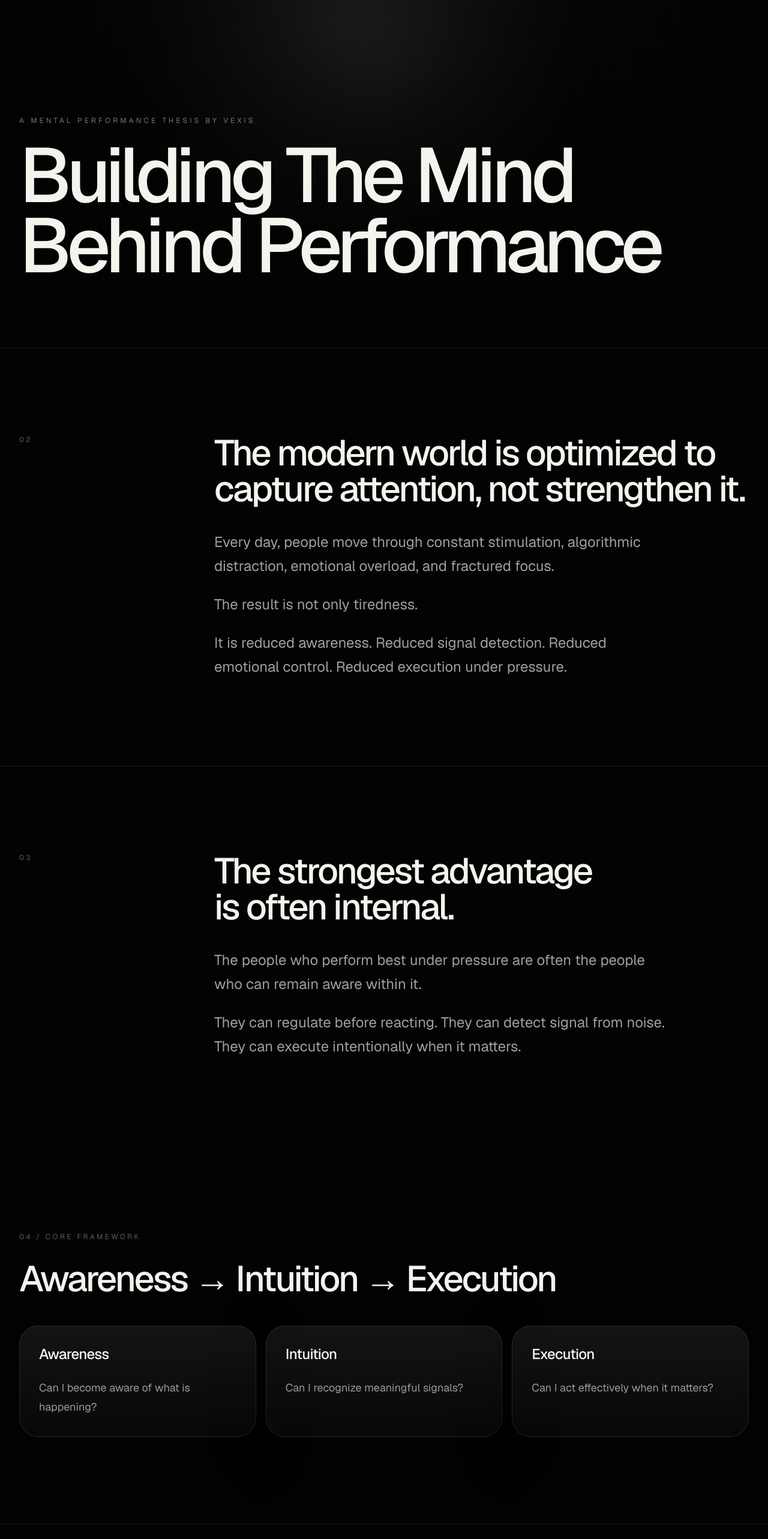
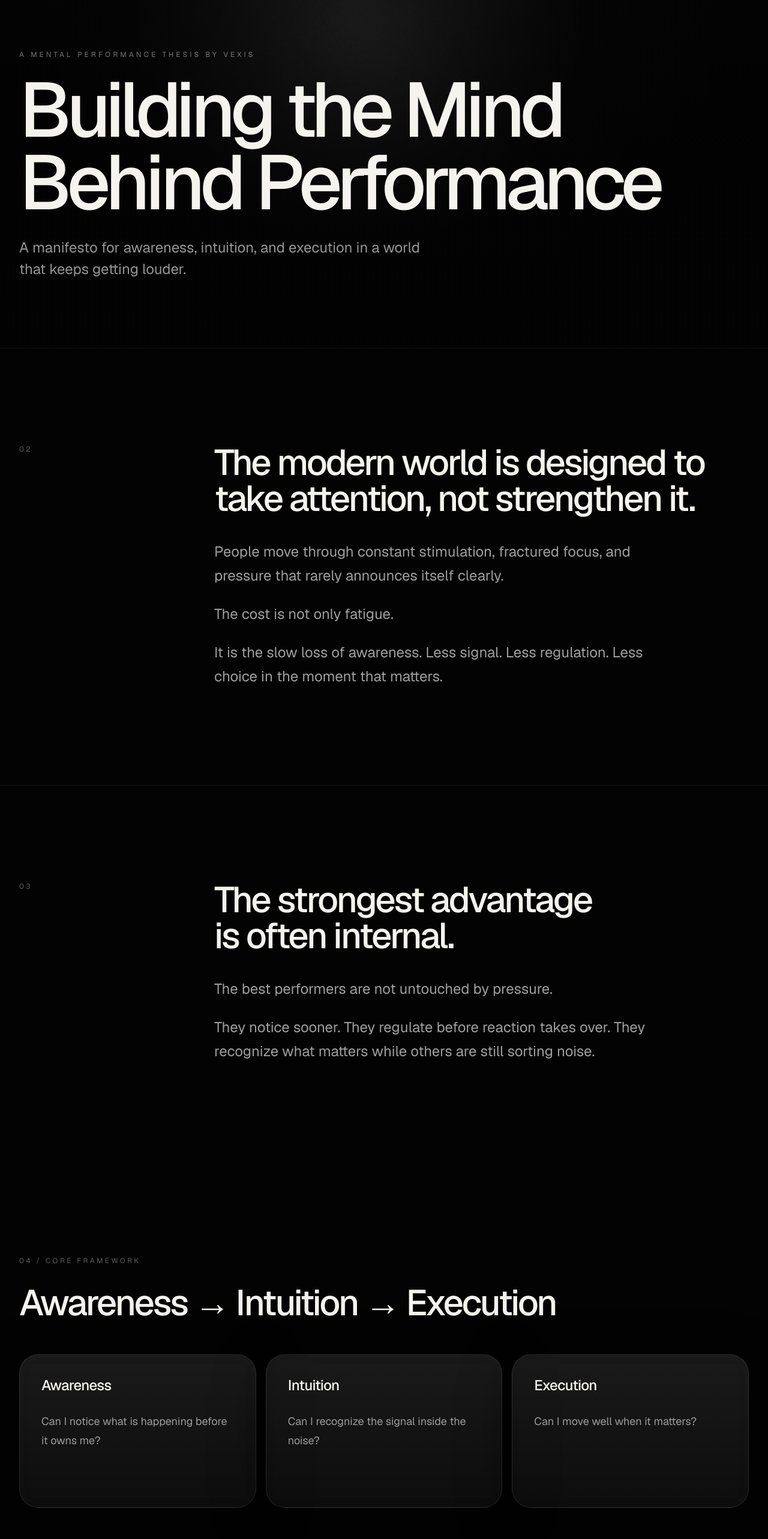
Before and after one commit to pollorenzo-pixel/Landing_curiosty, a Next.js app: page /whitepaper in a window 1280 px wide. Shown: the part 220-2786 px from the top of the page at 60% size. Built offline with nearby package versions, Linux system fonts and the light colour scheme.

Commit message:
Polish VEXIS manifesto experience

```diff
--- a/app/globals.css
+++ b/app/globals.css
@@ -19,6 +19,7 @@ html {
 
 body {
   min-height: 100vh;
+  overflow-x: hidden;
   margin: 0;
   background:
     radial-gradient(circle at 50% 0%, rgba(255, 255, 255, 0.09), transparent 32rem),
@@ -27,6 +28,11 @@ body {
   color: var(--foreground);
   font-family: var(--font-geist-sans), Arial, Helvetica, sans-serif;
   text-rendering: geometricPrecision;
+  font-feature-settings: "kern" 1, "liga" 1;
+}
+
+main > section {
+  scroll-margin-top: 4rem;
 }
 
 body::before {
@@ -69,6 +75,9 @@ body::before {
 
 .cinematic-border {
   border: 1px solid var(--hairline);
-  background: linear-gradient(180deg, rgba(255, 255, 255, 0.07), rgba(255, 255, 255, 0.025));
+  background:
+    linear-gradient(180deg, rgba(255, 255, 255, 0.075), rgba(255, 255, 255, 0.024)),
+    rgba(255, 255, 255, 0.018);
   box-shadow: 0 24px 90px rgba(0, 0, 0, 0.38);
+  backdrop-filter: blur(18px);
 }
--- a/app/layout.tsx
+++ b/app/layout.tsx
@@ -13,13 +13,13 @@ const geistMono = Geist_Mono({
 });
 
 export const metadata: Metadata = {
-  title: "VEXIS — Building The Mind Behind Performance",
+  title: "VEXIS — Building the Mind Behind Performance",
   description:
-    "A cinematic mental performance thesis for awareness, intuition, and execution.",
+    "A mental performance thesis for awareness, intuition, and execution under pressure.",
   openGraph: {
-    title: "VEXIS — Building The Mind Behind Performance",
+    title: "VEXIS — Building the Mind Behind Performance",
     description:
-      "Mental performance is becoming essential infrastructure.",
+      "Attention is becoming the rarest human resource.",
     type: "website",
   },
 };
--- a/app/page.tsx
+++ b/app/page.tsx
@@ -6,15 +6,15 @@ import { WaitlistForm } from "@/components/WaitlistForm";
 const framework = [
   {
     title: "Awareness",
-    lines: ["Attention control.", "Emotional regulation.", "Mental stability."],
+    lines: ["Notice what is happening.", "Stay with pressure.", "Return before reacting."],
   },
   {
     title: "Intuition",
-    lines: ["Signal detection.", "Pattern recognition.", "Situational awareness."],
+    lines: ["Sense the signal.", "Read the pattern.", "Trust what becomes clear."],
   },
   {
     title: "Execution",
-    lines: ["Focus under pressure.", "Decision clarity.", "Performance consistency."],
+    lines: ["Move with focus.", "Decide under weight.", "Perform without losing yourself."],
   },
 ];
 
@@ -29,13 +29,13 @@ export default function Home() {
           <p className="mb-7 text-xs uppercase tracking-[0.34em] text-white/45">
             A VEXIS Mental Performance Thesis
           </p>
-          <h1 className="mx-auto max-w-5xl text-balance text-5xl font-medium tracking-[-0.06em] sm:text-7xl lg:text-8xl">
-            Building The Mind Behind Performance
+          <h1 className="mx-auto max-w-5xl text-balance text-5xl font-medium leading-[0.96] tracking-[-0.06em] sm:text-7xl lg:text-8xl">
+            Building the Mind Behind Performance
           </h1>
           <p className="mx-auto mt-7 max-w-2xl text-pretty text-lg leading-8 text-white/62 sm:text-xl">
-            Mental performance is becoming essential infrastructure.
+            Attention is becoming the rarest human resource.
           </p>
-          <div className="mt-10 flex flex-col items-center justify-center gap-3 sm:flex-row">
+          <div className="mt-11 flex flex-col items-center justify-center gap-3 sm:flex-row">
             <a
               href="#waitlist"
               className="rounded-full bg-vexis-stone px-7 py-4 text-sm font-medium text-vexis-black transition hover:bg-white"
@@ -52,51 +52,54 @@ export default function Home() {
         </Reveal>
       </section>
 
-      <section className="px-5 py-28 sm:px-8 sm:py-36">
+      <section className="border-t border-white/[0.06] px-5 py-28 sm:px-8 sm:py-40">
         <Reveal className="mx-auto grid max-w-6xl gap-12 lg:grid-cols-[0.85fr_1.15fr] lg:items-start">
           <p className="text-xs uppercase tracking-[0.28em] text-white/35">Opening thesis</p>
           <div className="space-y-10 text-3xl font-medium leading-[1.12] tracking-[-0.04em] text-white/88 sm:text-5xl">
             <p>
-              Modern humans are physically connected,
-              <br /> but mentally fragmented.
+              Modern humans are always connected,
+              <br /> and often hard to reach.
             </p>
             <div className="space-y-3 text-xl leading-8 tracking-[-0.02em] text-white/55 sm:text-2xl sm:leading-9">
-              <p>Attention is collapsing.</p>
-              <p>Emotional reactivity is rising.</p>
-              <p>Information is everywhere.</p>
+              <p>Attention is pulled apart.</p>
+              <p>Pressure arrives faster.</p>
+              <p>Noise keeps getting louder.</p>
               <p>Clarity is becoming rare.</p>
             </div>
             <div className="space-y-7 text-2xl leading-9 text-white/75 sm:text-4xl sm:leading-tight">
-              <p>Most people train their bodies.</p>
+              <p>Most people train the body.</p>
               <p>
-                Very few train the system behind: perception, emotion, decision making,
-                and execution.
+                Fewer train the place performance actually begins: perception, emotion,
+                decision, and action.
               </p>
-              <p>VEXIS exists to help build the mind behind performance.</p>
+              <p>VEXIS exists to build the mind behind performance.</p>
             </div>
           </div>
         </Reveal>
       </section>
 
-      <section id="framework" className="px-5 py-24 sm:px-8 sm:py-32">
+      <section id="framework" className="px-5 py-24 sm:px-8 sm:py-36">
         <div className="mx-auto max-w-7xl">
           <Reveal>
+            <p className="mb-6 text-xs uppercase tracking-[0.28em] text-white/35">
+              The internal sequence
+            </p>
             <h2 className="text-balance text-4xl font-medium tracking-[-0.05em] sm:text-6xl">
               Awareness → Intuition → Execution
             </h2>
           </Reveal>
-          <div className="mt-12 grid gap-4 md:grid-cols-3">
+          <div className="mt-14 grid gap-4 md:grid-cols-3">
             {framework.map((item, index) => (
               <Reveal
                 key={item.title}
                 delay={index * 0.08}
-                className="cinematic-border rounded-[2rem] p-7 sm:p-9"
+                className="cinematic-border min-h-72 rounded-[2rem] p-7 sm:p-9"
               >
                 <p className="mb-14 text-xs uppercase tracking-[0.28em] text-white/35">
                   0{index + 1}
                 </p>
                 <h3 className="text-2xl font-medium tracking-[-0.03em]">{item.title}</h3>
-                <div className="mt-6 space-y-2 text-lg leading-7 text-white/58">
+                <div className="mt-7 space-y-3 text-lg leading-7 text-white/58">
                   {item.lines.map((line) => (
                     <p key={line}>{line}</p>
                   ))}
@@ -107,11 +110,14 @@ export default function Home() {
         </div>
       </section>
 
-      <section id="waitlist" className="px-5 py-28 text-center sm:px-8 sm:py-36">
+      <section id="waitlist" className="px-5 py-28 text-center sm:px-8 sm:py-40">
         <Reveal className="mx-auto max-w-4xl">
           <h2 className="text-balance text-4xl font-medium tracking-[-0.05em] sm:text-6xl">
-            Mental performance is becoming trainable.
+            The mind behind performance can be trained.
           </h2>
+          <p className="mx-auto mt-7 max-w-2xl text-lg leading-8 text-white/55 sm:text-xl">
+            A quieter kind of advantage. Built from the inside out.
+          </p>
           <WaitlistForm source="landing-final-cta" />
           <Link
             href="/whitepaper"
--- a/app/whitepaper/page.tsx
+++ b/app/whitepaper/page.tsx
@@ -5,62 +5,62 @@ import { WaitlistForm } from "@/components/WaitlistForm";
 const chapters = [
   {
     eyebrow: "02",
-    heading: "The modern world is optimized to capture attention, not strengthen it.",
+    heading: "The modern world is designed to take attention, not strengthen it.",
     body: [
-      "Every day, people move through constant stimulation, algorithmic distraction, emotional overload, and fractured focus.",
-      "The result is not only tiredness.",
-      "It is reduced awareness. Reduced signal detection. Reduced emotional control. Reduced execution under pressure.",
+      "People move through constant stimulation, fractured focus, and pressure that rarely announces itself clearly.",
+      "The cost is not only fatigue.",
+      "It is the slow loss of awareness. Less signal. Less regulation. Less choice in the moment that matters.",
     ],
   },
   {
     eyebrow: "03",
     heading: "The strongest advantage is often internal.",
     body: [
-      "The people who perform best under pressure are often the people who can remain aware within it.",
-      "They can regulate before reacting. They can detect signal from noise. They can execute intentionally when it matters.",
+      "The best performers are not untouched by pressure.",
+      "They notice sooner. They regulate before reaction takes over. They recognize what matters while others are still sorting noise.",
     ],
   },
   {
     eyebrow: "05",
     heading: "Foundation: Awareness & Stability",
     body: [
-      "Before performance becomes consistent, awareness must become stable.",
-      "Foundation training develops attention control, emotional regulation, and present awareness.",
-      "It is not passive relaxation. It is the base layer of mental performance.",
+      "Before performance becomes consistent, awareness has to become available.",
+      "Foundation training begins with attention, emotional regulation, and the ability to return.",
+      "Not escape. Not passive calm. A steadier base beneath action.",
     ],
   },
   {
     eyebrow: "06",
     heading: "Intuition: Signal Detection & Perception",
     body: [
-      "Modern humans consume more information, but often notice less.",
-      "Intuition training develops the ability to recognize meaningful signals before they become obvious.",
+      "Modern life gives people more information than they can meaningfully absorb.",
+      "Intuition is the ability to notice what matters before it becomes obvious.",
     ],
   },
   {
     eyebrow: "07",
     heading: "Flow: Execution & Performance",
     body: [
-      "Execution is not only physical.",
-      "It is cognitive, emotional, and behavioral.",
-      "Flow training develops clarity under pressure and intentional action during uncertainty.",
+      "Execution is never only physical.",
+      "It is attention under load. Emotion under pressure. Behavior when the room gets loud.",
+      "Flow training is the practice of acting clearly without disconnecting from the moment.",
     ],
   },
 ];
 
 const framework = [
-  ["Awareness", "Can I become aware of what is happening?"],
-  ["Intuition", "Can I recognize meaningful signals?"],
-  ["Execution", "Can I act effectively when it matters?"],
+  ["Awareness", "Can I notice what is happening before it owns me?"],
+  ["Intuition", "Can I recognize the signal inside the noise?"],
+  ["Execution", "Can I move well when it matters?"],
 ];
 
 const signals = [
-  "session consistency",
+  "practice rhythm",
   "completion patterns",
-  "skipped practices",
-  "reflection signals",
-  "time patterns",
-  "pressure behavior",
+  "missed sessions",
+  "reflection cues",
+  "time-of-day behavior",
+  "pressure responses",
 ];
 
 export default function WhitepaperPage() {
@@ -73,9 +73,12 @@ export default function WhitepaperPage() {
           <p className="mb-6 text-xs uppercase tracking-[0.34em] text-white/45">
             A Mental Performance Thesis by VEXIS
           </p>
-          <h1 className="max-w-6xl text-balance text-5xl font-medium leading-[0.92] tracking-[-0.065em] sm:text-7xl lg:text-9xl">
-            Building The Mind Behind Performance
+          <h1 className="max-w-6xl text-balance text-5xl font-medium leading-[0.94] tracking-[-0.065em] sm:text-7xl lg:text-9xl">
+            Building the Mind Behind Performance
           </h1>
+          <p className="mt-8 max-w-2xl text-xl leading-8 text-white/58 sm:text-2xl sm:leading-9">
+            A manifesto for awareness, intuition, and execution in a world that keeps getting louder.
+          </p>
         </Reveal>
       </section>
 
@@ -83,17 +86,17 @@ export default function WhitepaperPage() {
         <Chapter key={chapter.eyebrow} {...chapter} />
       ))}
 
-      <section className="px-5 py-28 sm:px-8 sm:py-36">
+      <section className="px-5 py-28 sm:px-8 sm:py-40">
         <Reveal className="mx-auto max-w-7xl">
           <p className="mb-8 text-xs uppercase tracking-[0.28em] text-white/35">04 / Core framework</p>
           <h2 className="text-balance text-4xl font-medium tracking-[-0.05em] sm:text-6xl">
             Awareness → Intuition → Execution
           </h2>
-          <div className="mt-12 grid gap-4 md:grid-cols-3">
+          <div className="mt-14 grid gap-4 md:grid-cols-3">
             {framework.map(([title, body]) => (
-              <article key={title} className="cinematic-border rounded-[2rem] p-8">
+              <article key={title} className="cinematic-border min-h-64 rounded-[2rem] p-8 sm:p-9">
                 <h3 className="text-2xl font-medium tracking-[-0.03em]">{title}</h3>
-                <p className="mt-6 text-lg leading-8 text-white/58">{body}</p>
+                <p className="mt-7 text-lg leading-8 text-white/58">{body}</p>
               </article>
             ))}
           </div>
@@ -104,44 +107,42 @@ export default function WhitepaperPage() {
         <Chapter key={chapter.eyebrow} {...chapter} />
       ))}
 
-      <section className="px-5 py-28 sm:px-8 sm:py-36">
+      <section className="border-t border-white/[0.06] px-5 py-28 sm:px-8 sm:py-40">
         <Reveal className="mx-auto max-w-7xl">
           <p className="mb-8 text-xs uppercase tracking-[0.28em] text-white/35">08 / Future of training</p>
           <h2 className="max-w-4xl text-balance text-4xl font-medium tracking-[-0.05em] sm:text-6xl">
-            The future of mental training is adaptive.
+            Training will become more personal.
           </h2>
-          <div className="my-12 overflow-hidden rounded-full border border-white/10 bg-white/[0.04] px-5 py-4 text-center text-xs uppercase tracking-[0.2em] text-white/60 sm:text-sm">
-            Observe → Model → Detect → Adapt → Generate
+          <div className="my-12 overflow-hidden rounded-full border border-white/10 bg-white/[0.04] px-5 py-4 text-center text-[0.68rem] uppercase tracking-[0.18em] text-white/60 sm:text-sm sm:tracking-[0.2em]">
+            Notice → Understand → Adapt → Practice → Refine
           </div>
           <div className="max-w-3xl space-y-6 text-xl leading-9 text-white/62 sm:text-2xl sm:leading-10">
             <p>Static training is only the beginning.</p>
             <p>
-              The next evolution is behavioral intelligence systems that adapt training to
-              how the individual actually functions.
+              Over time, training may become increasingly adaptive to the individual behind
+              the practice.
             </p>
           </div>
         </Reveal>
       </section>
 
-      <section className="px-5 py-28 sm:px-8 sm:py-36">
-        <Reveal className="mx-auto grid max-w-7xl gap-12 lg:grid-cols-[1fr_0.85fr]">
+      <section className="px-5 py-28 sm:px-8 sm:py-40">
+        <Reveal className="mx-auto grid max-w-7xl gap-12 lg:grid-cols-[1fr_0.85fr] lg:items-start">
           <div>
             <p className="mb-8 text-xs uppercase tracking-[0.28em] text-white/35">09 / SignAI</p>
             <h2 className="text-balance text-4xl font-medium tracking-[-0.05em] sm:text-6xl">
-              SignAI: Behavioral Intelligence for Mental Performance
+              SignAI: intelligence for the person behind the practice.
             </h2>
-            <div className="mt-10 space-y-6 text-xl leading-9 text-white/62 sm:text-2xl sm:leading-10">
-              <p>SignAI is the future intelligence layer of VEXIS.</p>
-              <p>Its goal is not to define who the user is.</p>
-              <p>Its goal is to understand how the user functions.</p>
-              <p className="text-base leading-7 text-white/45">
-                SignAI is framed as roadmap direction, not as an implemented production system.
-              </p>
+            <div className="mt-10 max-w-3xl space-y-6 text-xl leading-9 text-white/62 sm:text-2xl sm:leading-10">
+              <p>SignAI points toward a more observant form of training.</p>
+              <p>Not a system that defines the user.</p>
+              <p>A system that learns the shape of their practice: rhythm, resistance, pressure, return.</p>
+              <p>So the work can meet the person more precisely over time.</p>
             </div>
           </div>
-          <div className="cinematic-border rounded-[2rem] p-8">
+          <div className="cinematic-border rounded-[2rem] p-8 sm:p-9">
             <p className="mb-8 text-sm uppercase tracking-[0.24em] text-white/35">
-              Future behavioral signals may include
+              Future signals may include
             </p>
             <ul className="space-y-4 text-lg text-white/66">
               {signals.map((signal) => (
@@ -162,12 +163,12 @@ export default function WhitepaperPage() {
             Mental performance is becoming trainable.
           </h2>
           <div className="mx-auto mt-10 max-w-3xl space-y-7 text-xl leading-9 text-white/62 sm:text-2xl sm:leading-10">
-            <p>The future advantage is not information alone.</p>
+            <p>The future advantage is not more information.</p>
             <p>
-              It is the ability to observe clearly, regulate emotion, recognize meaningful
-              signals, and execute intentionally under pressure.
+              It is the ability to observe clearly, regulate sooner, read meaningful signals,
+              and act with intention under pressure.
             </p>
-            <p>VEXIS exists to help build the mind behind performance.</p>
+            <p>VEXIS exists to build the mind behind performance.</p>
           </div>
           <WaitlistForm source="whitepaper-closing" />
         </Reveal>
@@ -187,7 +188,7 @@ function Chapter({
   body: string[];
 }) {
   return (
-    <section className="border-t border-white/[0.07] px-5 py-28 sm:px-8 sm:py-36">
+    <section className="border-t border-white/[0.06] px-5 py-28 sm:px-8 sm:py-40">
       <Reveal className="mx-auto grid max-w-7xl gap-10 lg:grid-cols-[0.32fr_1fr]">
         <p className="text-xs uppercase tracking-[0.28em] text-white/35">{eyebrow}</p>
         <div>
--- a/components/WaitlistForm.tsx
+++ b/components/WaitlistForm.tsx
@@ -44,7 +44,7 @@ export function WaitlistForm({ source = "landing" }: { source?: string }) {
         ) : null}
         {state === "not_configured" ? (
           <p className="mt-3 text-xs leading-5 text-white/45">
-            Waitlist capture is prepared for future Supabase storage but is not connected yet.
+            This preview validates the email. Live waitlist storage will be connected before launch.
             {preparedAt ? ` Prepared at ${preparedAt}.` : null}
           </p>
         ) : null}
```
